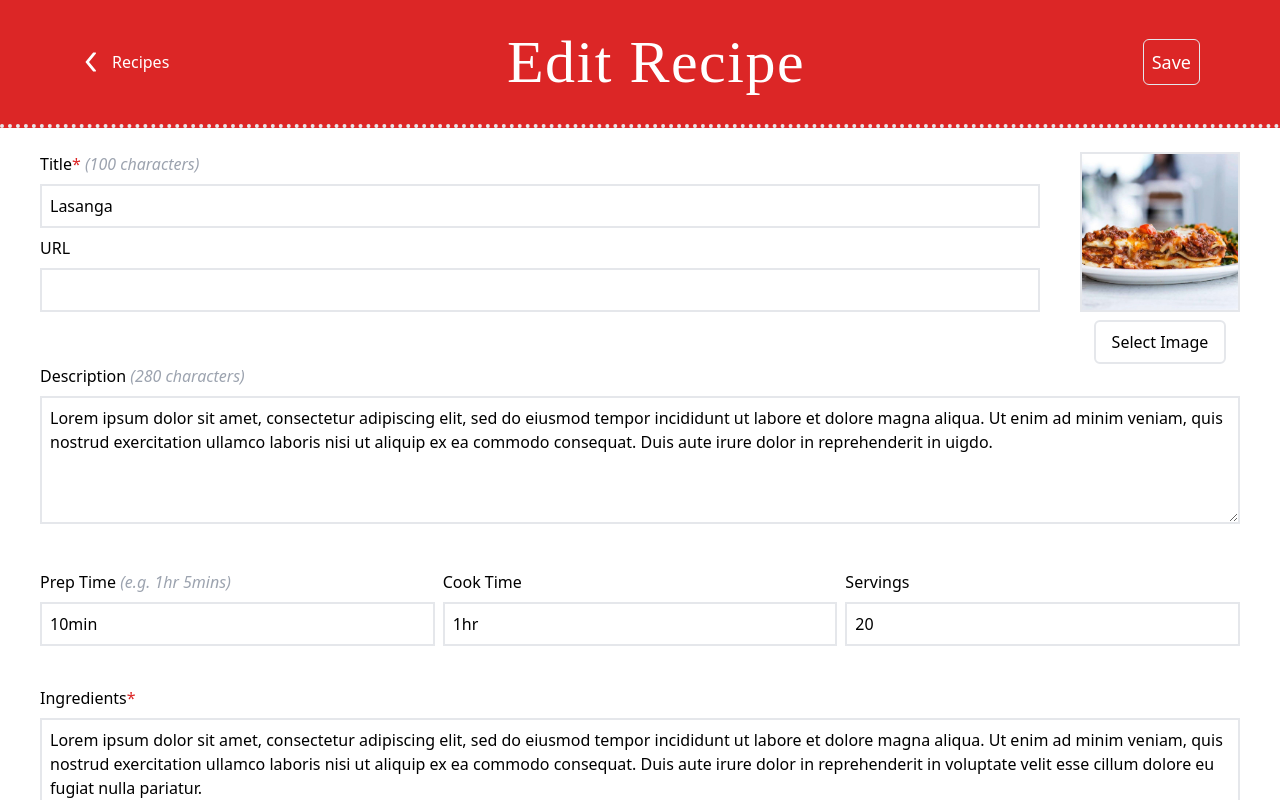
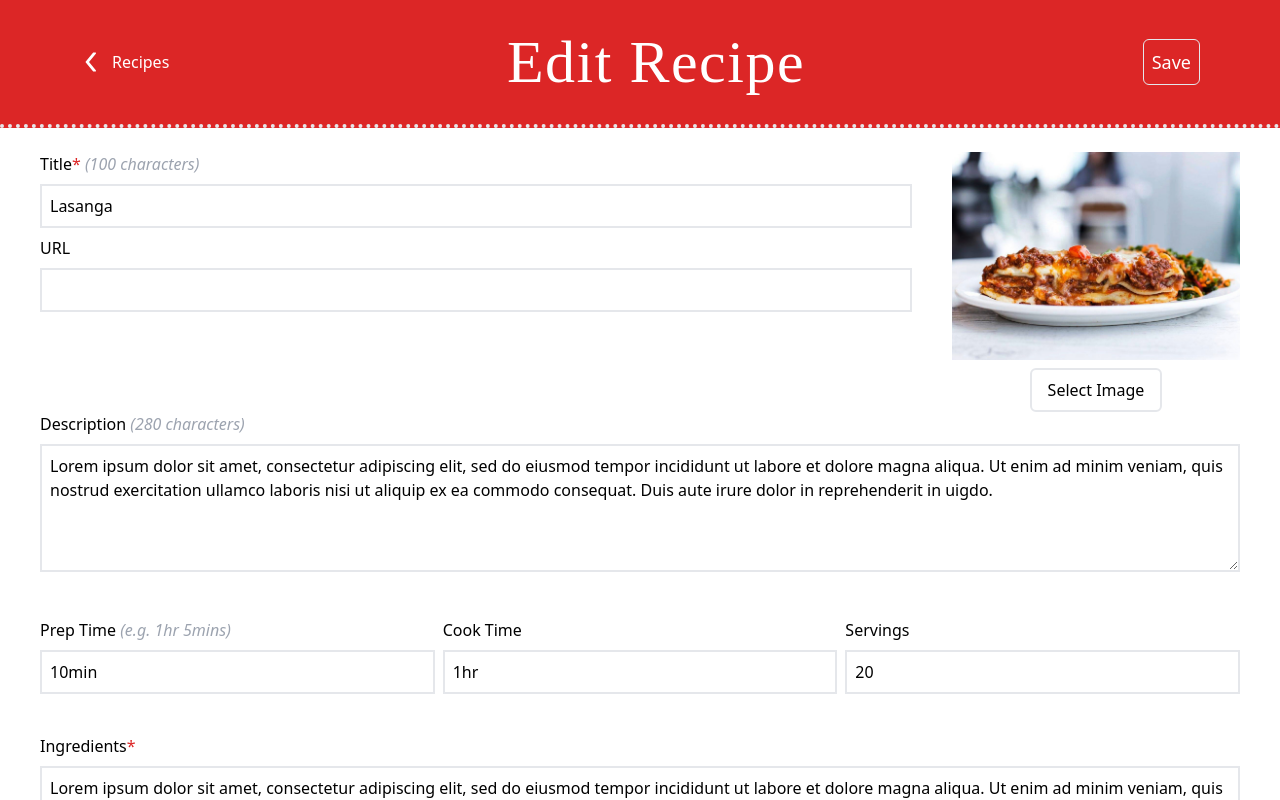
Before and after one commit to MsNiyaJ/RecipeBook, a React (Create React App) app in the folder recipebook/: page /edit/1 in a window 1280 px wide. Shown: the top 800 px of the page. Built offline with nearby package versions, Linux system fonts and the light colour scheme; data requests are answered from the project's data file; a web font is replaced by a local one.

Commit message:
refactored code for editing images

```diff
--- a/recipebook/src/pages/Edit.js
+++ b/recipebook/src/pages/Edit.js
@@ -52,13 +52,6 @@ const Edit = () => {
    */
   const imageUpload = (e) => {
     const reader = new FileReader();
-    const displayImage = document.querySelector('#display_image');
-
-    // Display the uploaded image
-    reader.addEventListener('load', () => {
-      const uploaded_image = reader.result;
-      displayImage.style.backgroundImage = `url(${uploaded_image})`;
-    });
 
     // Read the image
     if (e.target.files.length > 0) {
@@ -67,7 +60,11 @@ const Edit = () => {
 
     // Store uploaded image in formData
     const imageUrl = URL.createObjectURL(e.target.files[0]);
-    formData.img = imageUrl;
+    const newFormData = {
+      ...formData,
+      img: imageUrl,
+    };
+    setFormData(newFormData);
   };
 
   /**
@@ -85,13 +82,15 @@ const Edit = () => {
       body: JSON.stringify({
         ...formData,
       }),
-    }).then((response) => {
+    })
+      .then((response) => {
         // If the recipe was edited successfully, open the modal with no error message
         if (response.ok) {
           setError(false);
           setOpen(true);
         }
-    }).catch((error) => {
+      })
+      .catch((error) => {
         // If the recipe was not edited successfully, show an error message
         setError(true);
       });
@@ -179,11 +178,17 @@ const Edit = () => {
               </div>
               {/* Image */}
               <div className="flex flex-col items-center gap-2 ">
-                <div
-                  id="display_image"
-                  className="w-40 h-40 border-2 bg-center bg-cover bg-defaultrecipe"
-                  style={{ backgroundImage: `url(${formData.img})` }}
-                ></div>
+                <div className="h-52 w-72">
+                  <img
+                    src={formData.img}
+                    // if the image fails to load, replace it with the default image
+                    onError={(e) => {
+                      e.target.src = '/defaultrecipe.jpeg';
+                    }}
+                    alt={formData.title}
+                    className="w-full h-full object-cover"
+                  />
+                </div>
                 <button
                   type="button"
                   className="border-2 py-2 px-4 rounded-md hover:bg-red-600 hover:text-white relative"
```
Lines whose indentation alone changed are shown as unchanged.
